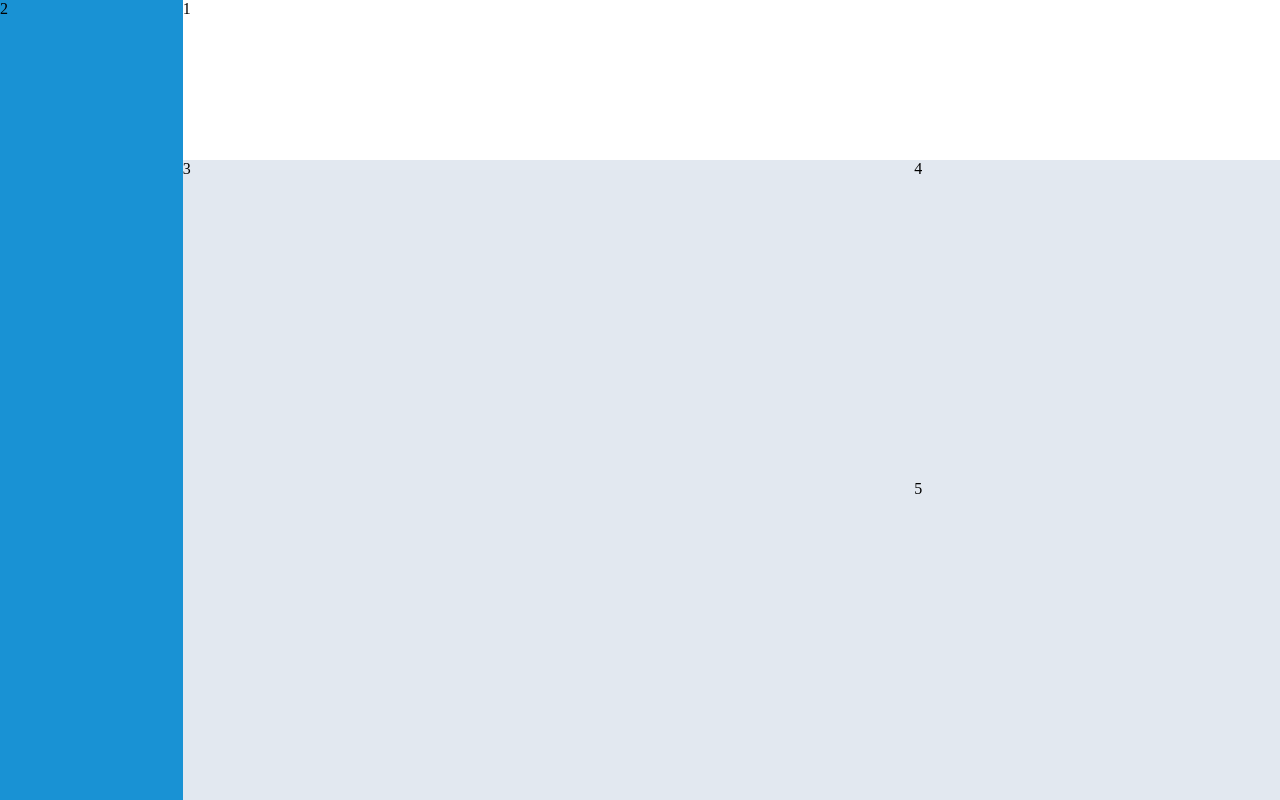
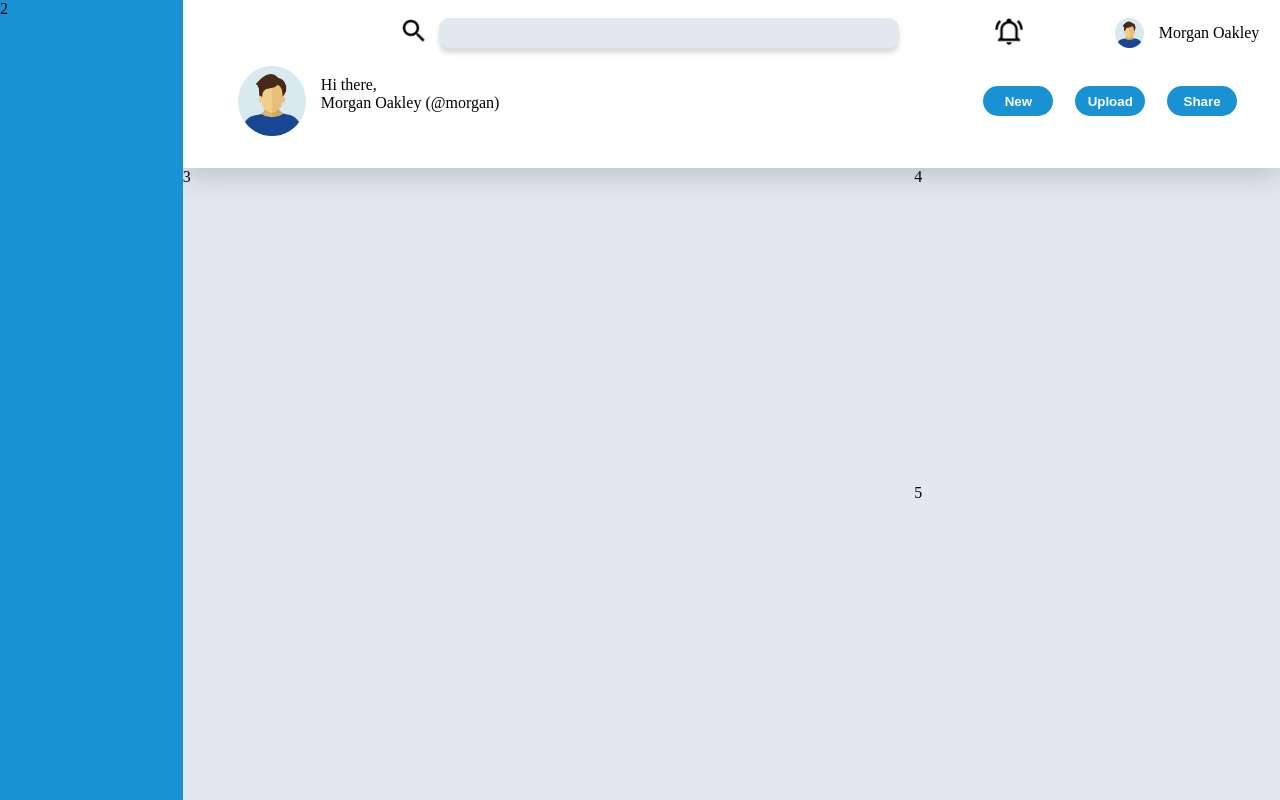
Before and after one commit to Biozidtonoy/admin-dashboard, a plain HTML site: page index.html in a window 1280 px wide. Drawn offline with Linux system fonts and the light colour scheme.

Commit message:
header part done

```diff
--- a/index.html
+++ b/index.html
@@ -8,7 +8,50 @@
 </head>
 <body>
     <div class="container">
-        <div class="header">1</div>
+        <div class="header">
+            <div class="nav1">
+                <div class="leftside1">
+                    <div class="magnify">
+                        <img class="icon" src="icon/magnify.png" alt="search-icon">
+                    </div>
+                    <div >
+                        <input class="search" type="search" name="search" id="search">
+                    </div>
+                </div>
+                <div class="rightside1">
+                    <div class="notify">
+                        <img class="icon" src="icon/bell-ring-outline.png" alt="notify-bell">
+                    </div>
+                    <div class="userLogo">
+                        <img class="userLogo" src="icon/userLogo.png" alt="userLogo">
+                    </div>
+                    <div class="userName">
+                        <p>Morgan Oakley</p>
+                    </div>
+                </div>
+            </div>
+            <div class="nav2">
+                <div class="leftside2">
+                    <div class="userlogo2" >
+                        <img class="userlogo2" src="icon/userLogo.png" alt="userlogo">
+                    </div>
+                    <div class="hithere">
+                        <p>Hi there,<br>Morgan Oakley (@morgan)</p>
+                    </div>
+                </div>
+                    <div class="rightside2">
+                        <div class="btn1">
+                            <button type="button">New</button>
+                        </div>
+                        <div class="btn1">
+                            <button type="button">Upload</button>
+                        </div>
+                        <div class="btn1">
+                            <button type="button">Share</button>
+                        </div>
+                    </div>
+            </div>
+        </div>
         <div class="sidebar">2</div>
         <div class="mainContent">3</div>
         <div class="announcement">4</div>
--- a/style.css
+++ b/style.css
@@ -19,8 +19,86 @@ body, html{
 .header{
     background-color: #ffffff;
     grid-column: 2/4;
+    padding: 16px;
+    box-shadow: 0 10px 25px rgba(0, 0, 0, 0.15);
 }
+.icon,.userLogo{
+    height: 30px;
+}
+.nav1{
+    display: grid;
+    grid-template-columns: 2fr 1fr;
+    gap: 15px;
+}
+.leftside1{
+    display: grid;
+    grid-template-columns: 1fr 2fr;
+    align-items: center;
+    gap: 10px;
+    /* justify-items: start; */
+}
+.rightside1{
+    display: grid;
+    grid-template-columns: 1fr 1fr 1fr;
+    justify-items: center;
+    align-items: center;
+    gap: 10px;
+}
+.magnify{
+    justify-self: end;
 
+}
+.search{
+    width: 100%;
+    height: 30px;
+    border-radius: 10px;
+    border: none;
+    background-color: #e2e8f0;
+    box-shadow: 0 5px 5px rgba(0, 0, 0, 0.15);
+}
+.userLogo,.notify{
+    justify-self: end;
+}
+.nav2{
+    display: grid;
+    grid-template-columns: 1fr 0.5fr;
+    gap: 20%;
+    padding: 16px;
+}
+.leftside2{
+    display: grid;
+    grid-template-columns: 0.2fr 1fr;
+    align-items: center;
+    justify-items: start;
+    gap: 5px;
+}
+.userlogo2{
+    height: 70px;
+    grid-row: 1/3;
+    grid-column: 1/2;
+    justify-self: end;
+}
+.hithere{
+    justify-self: start;
+    padding: 10px;
+}
+.rightside2{
+    display: grid;
+    grid-template-columns: 1fr 1fr 1fr;
+    justify-items: center;
+    align-items: center;
+}
+.btn1 > button{
+    height:30px;
+    width: 70px;
+    border: none;
+    border-radius: 15px;
+    color: #ffffff;
+    background-color: #1992d4;
+    font-weight: 900;
+    margin: 10px;
+}
+/* =============== */
 .sidebar{
     background-color: #1992d4;
     grid-row: 1/4;
```
Also changed, not shown: icon/userLogo.png (added).
